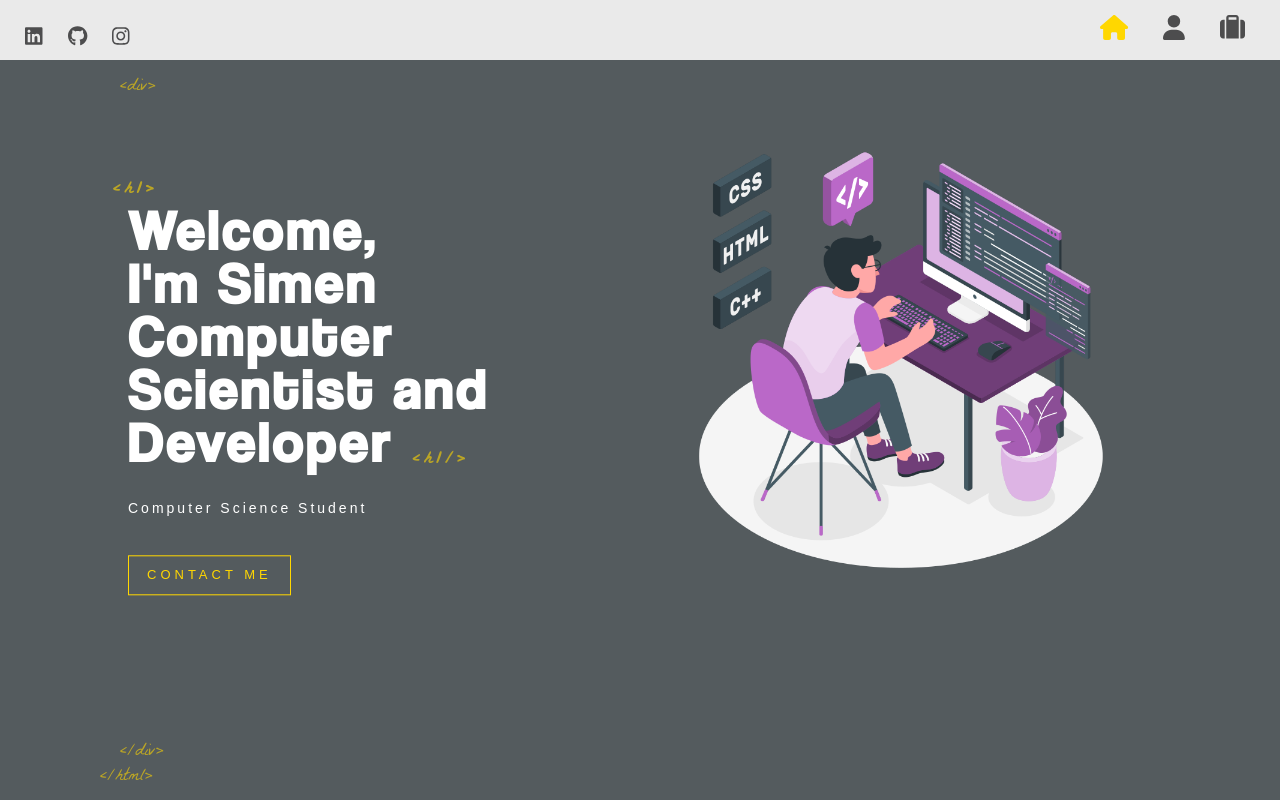
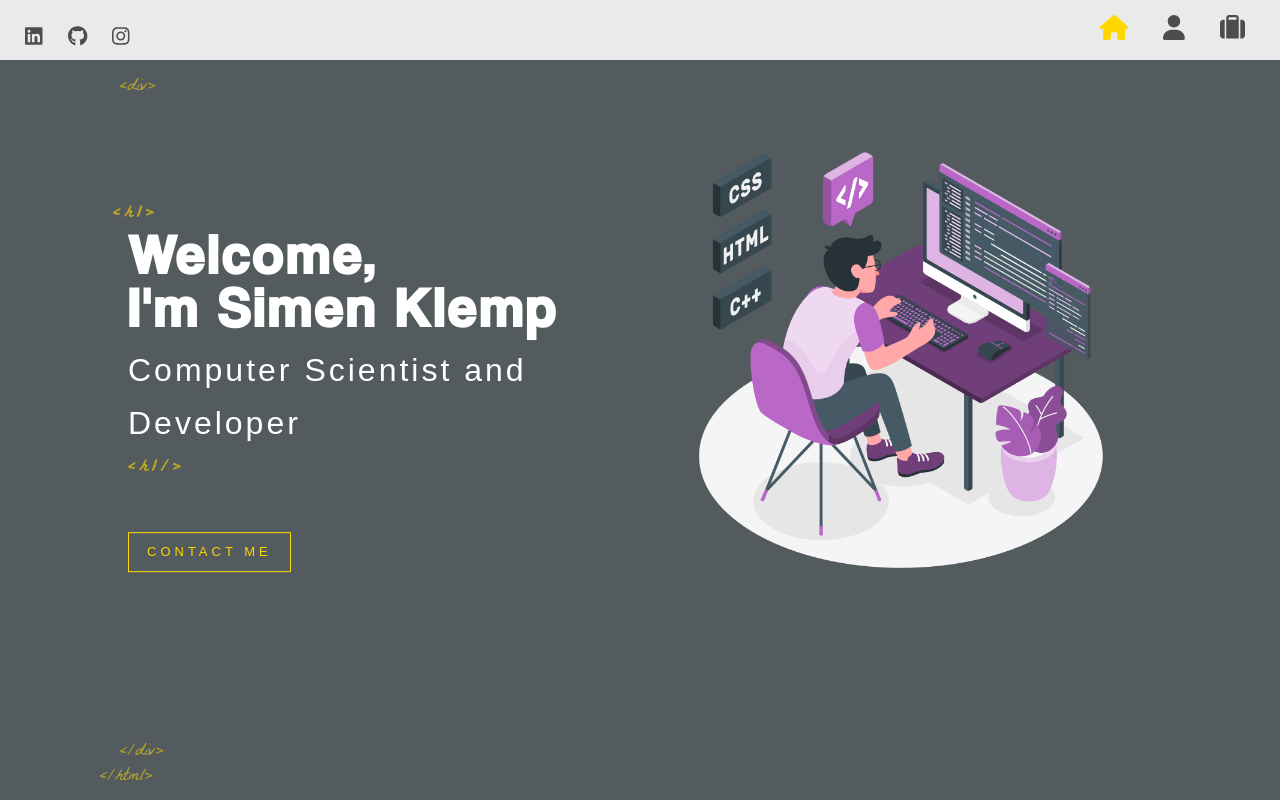
Before and after one commit to SimenKlemp/portfolio, a React (Create React App) app: page / in a window 1280 px wide. Built offline with nearby package versions, Linux system fonts and the light colour scheme.

Commit message:
Revision in HomePage

```diff
--- a/src/components/Home/index.js
+++ b/src/components/Home/index.js
@@ -8,14 +8,11 @@ const Home = () => {
             <div className="text-zone">
                 <h1>
                     Welcome, <br />
-                    I'm Simen
+                    I'm Simen Klemp
                     <br />
-                        Computer Scientist and Developer
+                    <h2>Computer Scientist and Developer</h2>
                 </h1>
-                <h2>
-                    Computer Science Student
-                </h2>
-                    <Link to="/contact" className="flat-button"> CONTACT ME </Link>
+                <Link to="/contact" className="flat-button"> CONTACT ME </Link>
             </div>
             <div className="picture">
                 <img className="solid-logo" src={homeLogo} />
--- a/src/components/Home/index.scss
+++ b/src/components/Home/index.scss
@@ -26,6 +26,7 @@
       margin-top: -40px;
       left: -15px;
       opacity: 0.6;
+      animation: fadeIn 1s 1.7s backwards;
     }
 
     &:after {
@@ -34,8 +35,7 @@
       color: #ffd700;
       font-size: 18px;
       position: absolute;
-      margin-top: 18px;
-      margin-left: 20px;
+      margin-top: -35px;
       animation: fadeIn 1s 1.7s backwards;
       opacity: 0.6;
     }
@@ -52,9 +52,9 @@
 
   h2 {
     color: #fff;
-    margin-top: 30px;
+    margin-top: 10px;
     font-weight: 400;
-    font-size: 14px;
+    font-size: 32px;
     font-family: sans-serif;
     letter-spacing: 3px;
     animation: fadeIn 1s 1.8s backwards;
@@ -69,7 +69,7 @@
     text-decoration: none;
     padding: 10px 18px;
     border: 1px solid #ffd700;
-    margin-top: 25px;
+    margin-top: 55px;
     float: left;
     animation: fadeInAnimation 1s 1.8s backwards;
     white-space: nowrap;
--- a/src/components/Sidebar/index.js
+++ b/src/components/Sidebar/index.js
@@ -9,7 +9,7 @@ const Sidebar = () => (
         <div className="contact-elements">
             <ul>
                 <li>
-                    <a target="_blank" rel='noreferrer' href='https://www.linkedin.com/in/simen-klemp-petersen-b684411ba/'>
+                    <a target="_blank" rel='noreferrer' href='https://www.linkedin.com/in/simen-klemp-b684411ba/'>
                         <FontAwesomeIcon icon={faLinkedin} color="#4d4d4e" />
 
                     </a>
```
